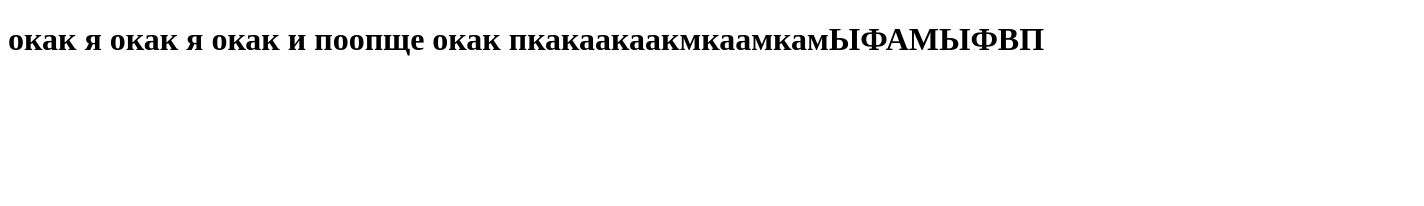
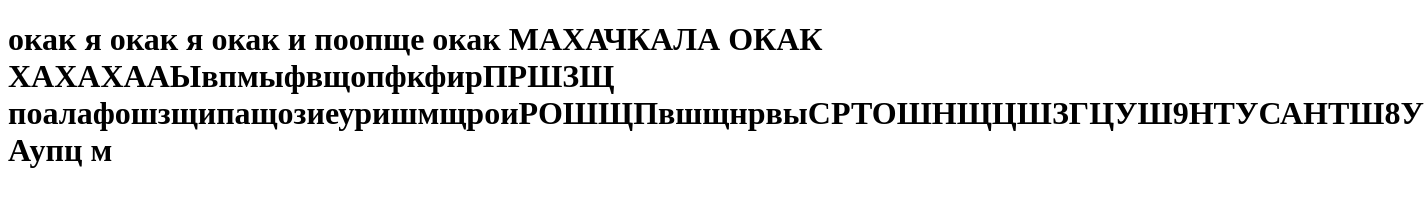
Before and after one commit to okak22367/okak22367.github.io, a plain HTML site: page index.html in a window 1280 px wide. Shown: the whole page, 1424 px wide, since content can reach past the window. Drawn offline with Linux system fonts and the light colour scheme.

Commit message:
Update index.html

```diff
--- a/index.html
+++ b/index.html
@@ -6,6 +6,6 @@
    <title>My Website</title>
 </head>
 <body>
-   <h1>окак я окак я окак и поопще окак пкакаакаакмкаамкамЫФАМЫФВП</h1>
+   <h1>окак я окак я окак и поопще окак МАХАЧКАЛА ОКАК ХАХАХААЫвпмыфвщопфкфирПРШЗЩ   поалафошзщипащозиеуришмщроиРОШЩПвшщнрвыСРТОШНЩЦШЗГЦУШ9НТУСАНТШ8У Аупц   м</h1>
 </body>
 </html>
```
